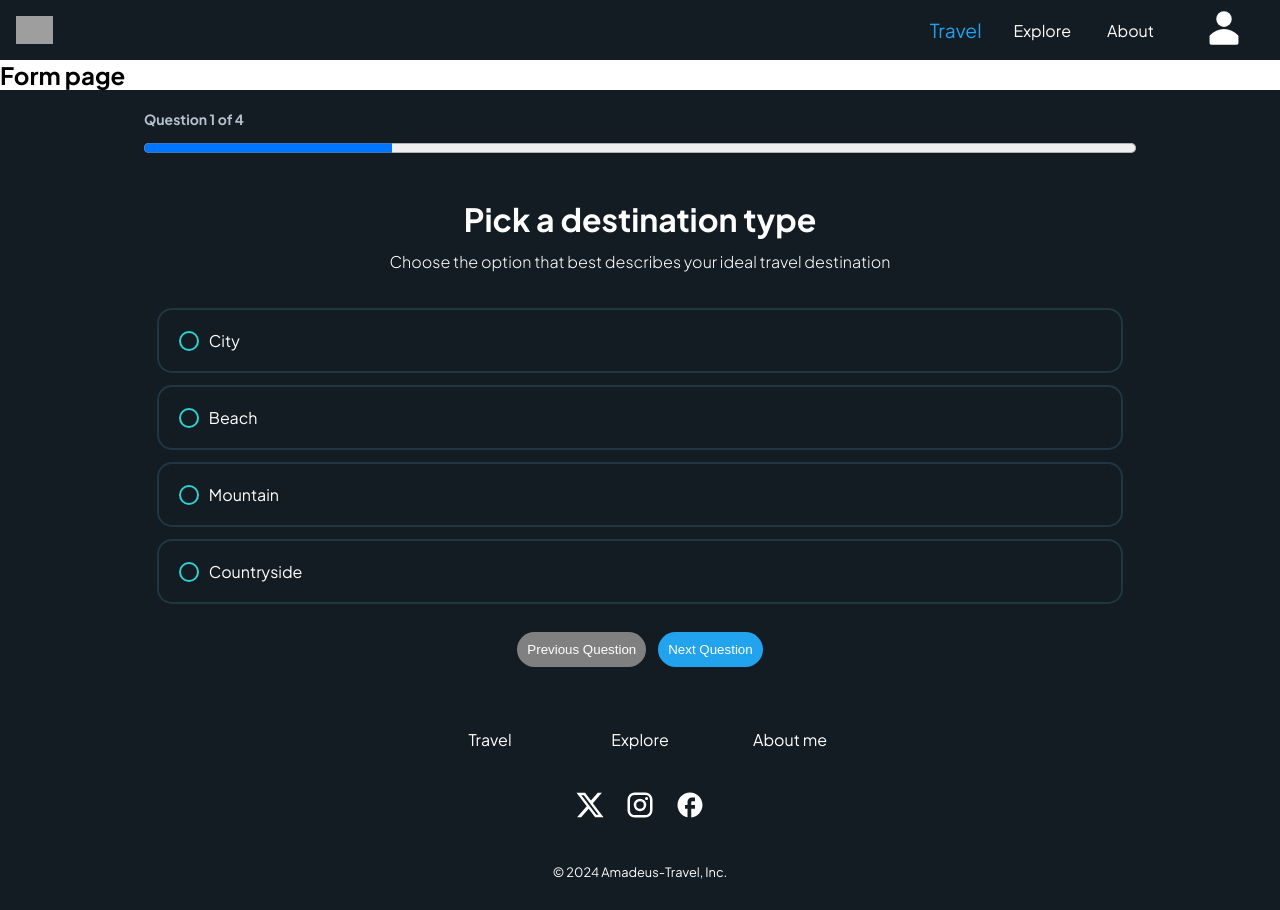
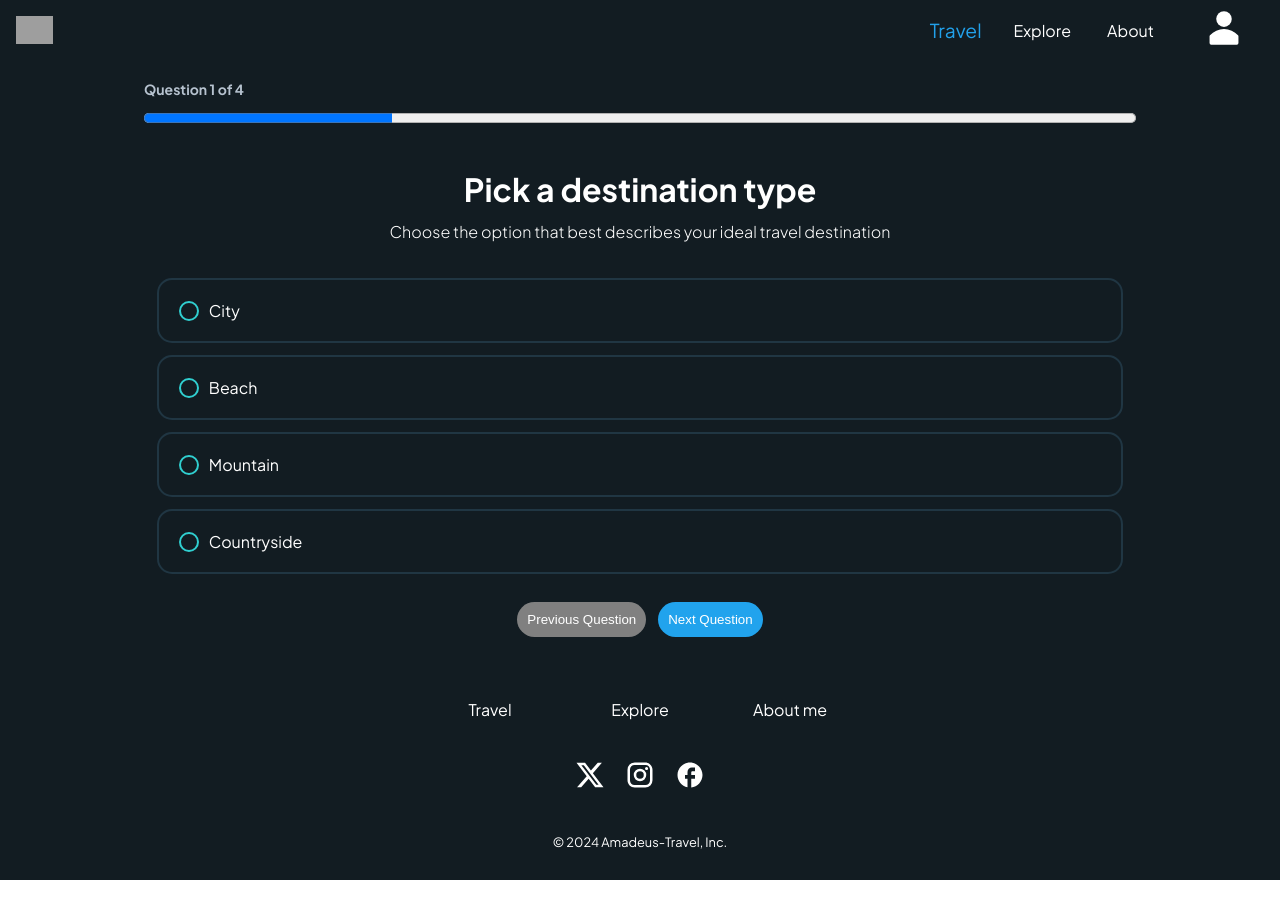
Before and after one commit to IsaacBerri/amadeus_game, an Angular app: page /form in a window 1280 px wide. After the commit the page ends 880 px from the top, so only its background shows below. Built offline with nearby package versions, Linux system fonts and the light colour scheme; grey boxes are pictures that could not be loaded; a web font is replaced by a local one.

Commit message:
Remove unnecessary titles from pages

```diff
--- a/src/app/pages/about/about.component.html
+++ b/src/app/pages/about/about.component.html
@@ -1,3 +1,3 @@
 <main>
-    <h2>About page</h2>
+
 </main>
--- a/src/app/pages/explore/explore.component.html
+++ b/src/app/pages/explore/explore.component.html
@@ -1,3 +1,3 @@
 <main>
-    <h2>Explore page</h2>
+
 </main>
--- a/src/app/pages/form/form.component.html
+++ b/src/app/pages/form/form.component.html
@@ -1,5 +1,4 @@
 <main class="main">
-  <h2>Form page</h2>
   <app-progress-bar/>
   <app-questions-section/>
 </main>
```
